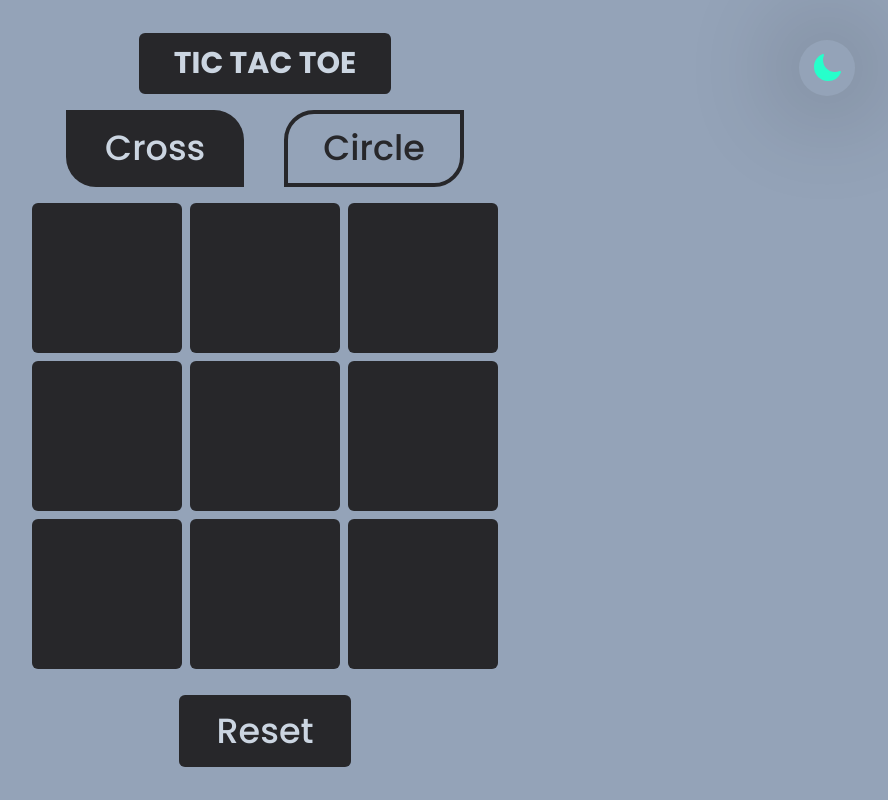
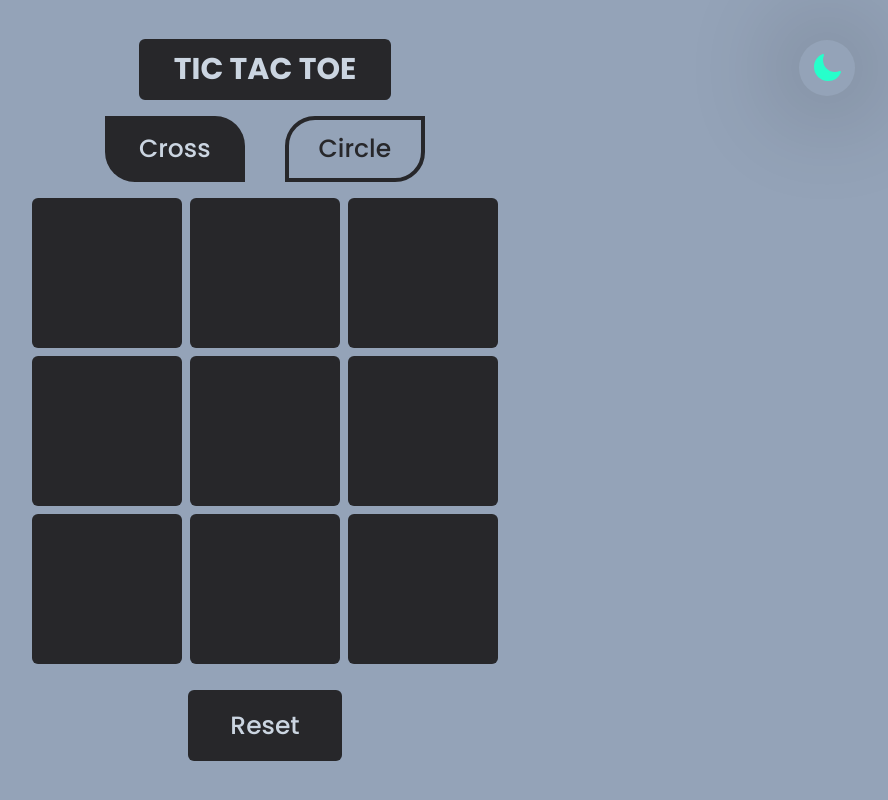
Before and after one commit to Adarsh-Developer/Tic-Tac-Toe-React, a React (Vite) app: page / in a window 1280 px wide. Shown: the whole page, without its empty margins (375-1263 px from the left). Built offline with nearby package versions, Linux system fonts and the light colour scheme.

Commit message:
changing the button styles

```diff
--- a/src/components/Game.jsx
+++ b/src/components/Game.jsx
@@ -129,8 +129,8 @@ const Game = () => {
         <div className="flex flex-col gap-4 items-center">
           <h1 className="font-bold dark:bg-slate-300 bg-zinc-800 dark:text-zinc-800 text-slate-300 sm:px-[35px] lg:px-[35px] px-[15px] py-[8px] rounded-md sm:text-[30px] text-[22px] text-center flex items-center duration-300" ref={titleRef1} >TIC TAC TOE</h1>
           <div className="flex gap-10">
-            <div className={`${chance === 'X' ? 'dark:bg-slate-300 bg-zinc-800 dark:text-zinc-800 text-slate-300' : 'dark:border-slate-300 border-zinc-800 text-zinc-800 dark:text-slate-300'} ${gameWinner === 'X' ? 'bg-[#FFC226] text-[#27272A] dark:text-[#27272A]' : ''} select-none sm:px-[35px] lg:px-[35px] px-[30px] sm:py-[15px] lg:py-[8px] py-[10px] sm:text-[25px] lg:text-[35px] text-[20px] font-medium rounded-tr-[30px] rounded-bl-[30px] duration-300 border-[4px] border-transparent`} >Cross</div>
-            <div className={`${chance === 'O' ? 'dark:bg-slate-300 bg-zinc-800 dark:text-zinc-800 text-slate-300' : 'dark:border-slate-300 border-zinc-800 text-zinc-800 dark:text-slate-300'} ${gameWinner === 'O' ? 'bg-[#26FFCB] text-[#27272A] dark:text-[#27272A]' : ''} select-none sm:px-[35px] lg:px-[35px] px-[30px] sm:py-[15px] lg:py-[8px] py-[10px] sm:text-[25px] lg:text-[35px] text-[20px] font-medium rounded-tl-[30px] rounded-br-[30px] duration-300 border-[4px] border-transparent`} >Circle</div>
+            <div className={`${chance === 'X' ? 'dark:bg-slate-300 bg-zinc-800 dark:text-zinc-800 text-slate-300' : 'dark:border-slate-300 border-zinc-800 text-zinc-800 dark:text-slate-300'} ${gameWinner === 'X' ? 'bg-[#FFC226] text-[#27272A] dark:text-[#27272A]' : ''} select-none px-[30px] py-[10px] sm:text-[25px] sm:py-[10px] text-[20px] font-medium rounded-tr-[30px] rounded-bl-[30px] duration-300 border-[4px] border-transparent`} >Cross</div>
+            <div className={`${chance === 'O' ? 'dark:bg-slate-300 bg-zinc-800 dark:text-zinc-800 text-slate-300' : 'dark:border-slate-300 border-zinc-800 text-zinc-800 dark:text-slate-300'} ${gameWinner === 'O' ? 'bg-[#26FFCB] text-[#27272A] dark:text-[#27272A]' : ''} select-none px-[30px] py-[10px] sm:text-[25px] sm:py-[10px] text-[20px] font-medium rounded-tl-[30px] rounded-br-[30px] duration-300 border-[4px] border-transparent`} >Circle</div>
           </div>
           <div className="flex flex-col gap-2">
             <div className="flex gap-2">
@@ -149,7 +149,7 @@ const Game = () => {
               <div ref={box8} onClick={(e) => toggle(e, 8)} className={`boxes duration-300 lg:w-[150px] lg:h-[150px] sm:w-[150px] sm:h-[150px] w-[100px] h-[100px] rounded-md cursor-pointer flex items-center justify-center ${winningBlocks.includes(8) ? 'border-[5px] border-zinc-800 dark:border-slate-300' : 'dark:bg-slate-300 bg-zinc-800'}`}></div>
             </div>
           </div>
-          <button onClick={resetGame} className="dark:bg-slate-300 bg-zinc-800 text-slate-300 dark:text-zinc-800 sm:px-[35px] lg:px-[35px] px-[30px] sm:py-[15px] lg:py-[8px] py-[10px] mt-[10px] sm:text-[25px] lg:text-[35px] text-[20px] font-medium rounded-[6px] active:scale-95 duration-300 border-[2px] border-transparent hover:border-zinc-800 hover:dark:border-slate-300 hover:dark:bg-transparent hover:dark:text-slate-300 hover:bg-transparent hover:text-zinc-800" >Reset</button>
+          <button onClick={resetGame} className="dark:bg-slate-300 bg-zinc-800 text-slate-300 dark:text-zinc-800 sm:px-[40px] px-[30px] sm:py-[15px] py-[10px] mt-[10px] sm:text-[25px] text-[20px] font-medium rounded-[6px] active:scale-95 duration-300 border-[2px] border-transparent hover:border-zinc-800 hover:dark:border-slate-300 hover:dark:bg-transparent hover:dark:text-slate-300 hover:bg-transparent hover:text-zinc-800" >Reset</button>
         </div>
       </div>
     </div>
```
